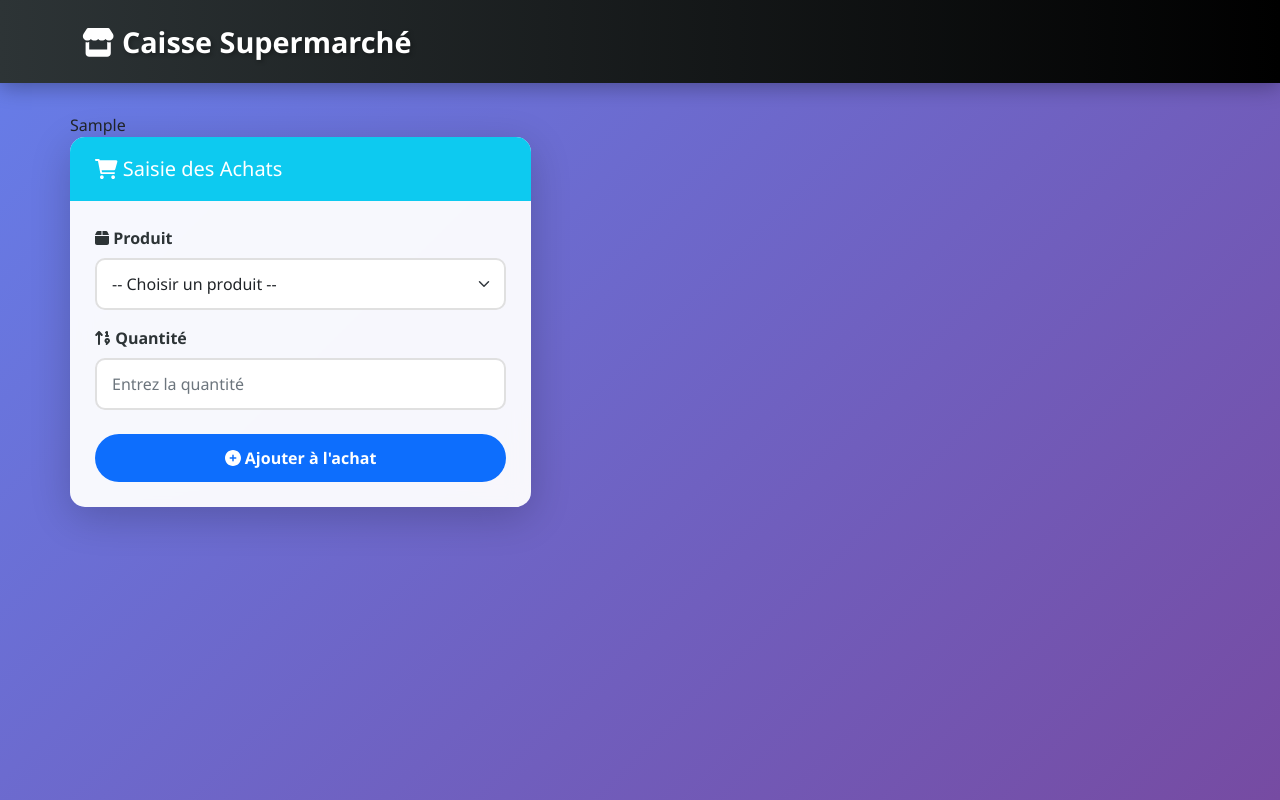
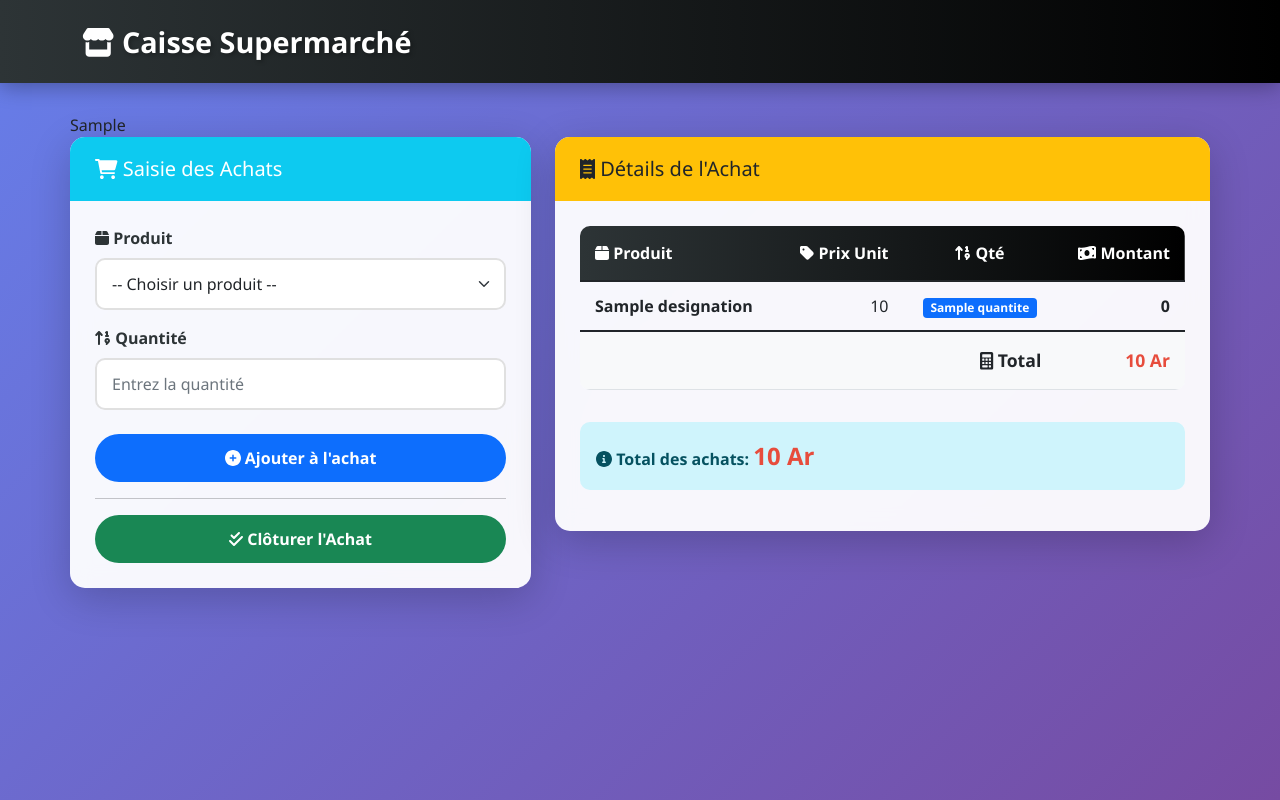
Before and after one commit to Tenjy-x/Supermarche, a CodeIgniter 4 app: the page made by app/Views/saisie.php in a window 1280 px wide. Run offline with PHP 8.4 and a stand-in for CodeIgniter, Linux system fonts and the light colour scheme; the template is opened without the code that fills it: most values are stand-ins (such as "Sample title", 1, 10 or a date in 2020); some libraries are stand-ins or nearby versions.

Commit message:
affichage dans saisie

```diff
--- a/app/Controllers/AchatController.php
+++ b/app/Controllers/AchatController.php
@@ -10,11 +10,14 @@ class AchatController extends BaseController
     public function Index() {
         $produitModel = new ProduitModel();
         $caisse = session()->get('caisse');
+        $produitAchatModel = new Produit_AchatModel();
+        $total = $produitAchatModel->getSommeTotal();
 
         $produits = $produitModel->findAll();
         return view('saisie',[
             'produits' => $produits,
-            'caisse' => $caisse
+            'caisse' => $caisse,
+            'total' => $total
         ]);
 
     }
--- a/app/Views/saisie.php
+++ b/app/Views/saisie.php
@@ -52,6 +52,76 @@
         </div>
     </div>
 
+    <!-- Liste des achats -->
+    <div class="col-md-7">
+        <div class="card">
+            <div class="card-header bg-warning text-dark">
+                <h5 class="mb-0">
+                    <i class="fas fa-receipt"></i> Détails de l'Achat
+                </h5>
+            </div>
+            <div class="card-body">
+                <div class="table-responsive">
+                    <table class="table table-hover">
+                        <thead>
+                            <tr>
+                                <th><i class="fas fa-box"></i> Produit</th>
+                                <th class="text-end"><i class="fas fa-tag"></i> Prix Unit</th>
+                                <th class="text-center"><i class="fas fa-sort-numeric-up"></i> Qté</th>
+                                <th class="text-end"><i class="fas fa-money-bill-wave"></i> Montant</th>
+                            </tr>
+                        </thead>
+                        <tbody>
+                            <?php if (!empty($achats)): ?>
+                                <?php foreach ($achats as $achat): ?>
+                                    <tr>
+                                        <td>
+                                            <strong><?= $achat['designation'] ?></strong>
+                                        </td>
+                                        <td class="text-end">
+                                            <?= number_format($achat['prix'], 0, ',', ' ') ?>
+                                        </td>
+                                        <td class="text-center">
+                                            <span class="badge bg-primary"><?= $achat['quantite'] ?></span>
+                                        </td>
+                                        <td class="text-end fw-bold">
+                                            <?= number_format($achat['montant'], 0, ',', ' ') ?>
+                                        </td>
+                                    </tr>
+                                <?php endforeach; ?>
+                            <?php else: ?>
+                                <tr>
+                                    <td colspan="4" class="text-center py-4 text-muted">
+                                        <i class="fas fa-shopping-basket fa-2x d-block mb-2"></i>
+                                        Aucun achat en cours
+                                    </td>
+                                </tr>
+                            <?php endif; ?>
+                        </tbody>
+                        <tfoot>
+                            <tr>
+                                <td colspan="3" class="text-end">
+                                    <strong><i class="fas fa-calculator"></i> Total</strong>
+                                </td>
+                                <td class="text-end total-amount">
+                                    <?= number_format($total, 0, ',', ' ') ?> Ar
+                                </td>
+                            </tr>
+                        </tfoot>
+                    </table>
+                </div>
+
+                <?php if (!empty($achats)): ?>
+                    <div class="alert alert-info mt-3">
+                        <i class="fas fa-info-circle"></i>
+                        <strong>Total des achats:</strong>
+                        <span class="total-amount"><?= number_format($total, 0, ',', ' ') ?> Ar</span>
+                    </div>
+                <?php endif; ?>
+            </div>
+        </div>
+    </div>
+
 </div>
 
 <?php include 'footer.php'; ?>
```
Also changed, not shown: app/Models/Produit_AchatModel.php (+20 -0 lines).
